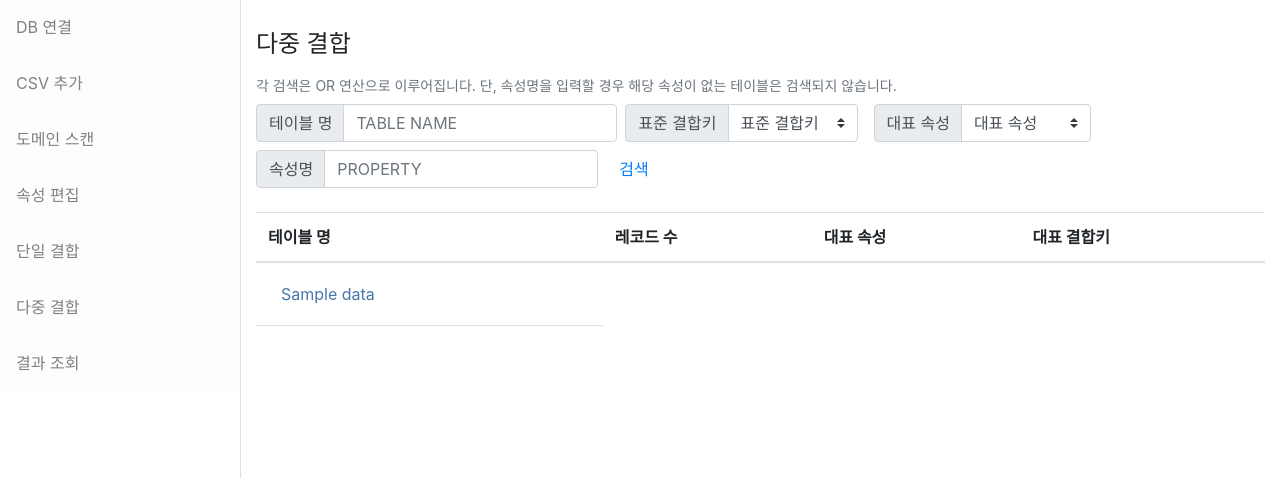
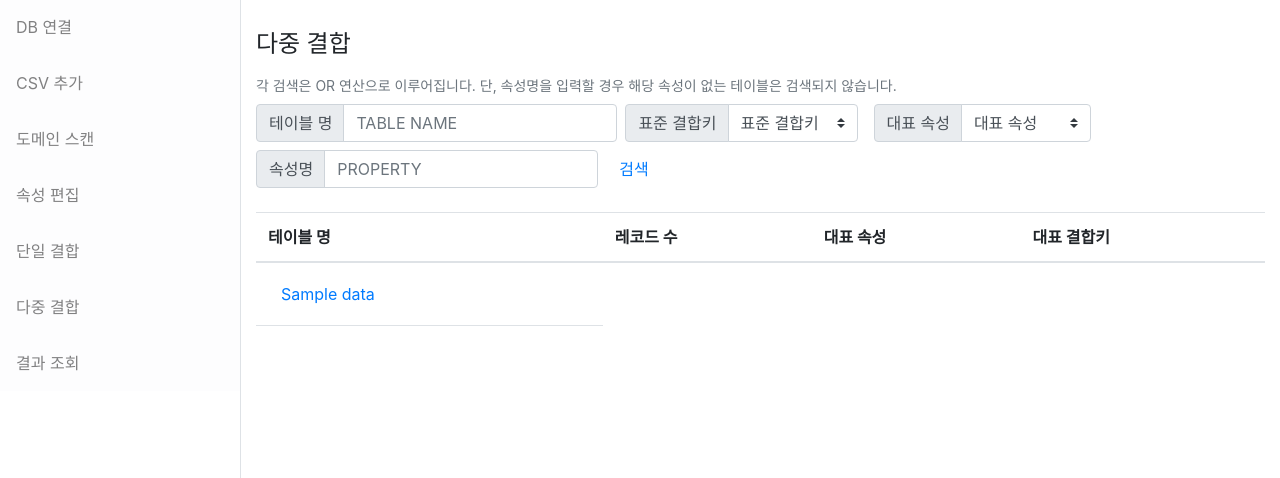
Before and after one commit to mijiFernandes/db_course, a Django app: template templates/multijoin/main.html in a window 1280 px wide. Shown: the part 67-545 px from the top of the page. Run offline with Django 4.2, Linux system fonts and the light colour scheme; the template is opened without the code that fills it: most values are stand-ins (such as "Sample title", 1, 10 or a date in 2020); some libraries are stand-ins or nearby versions.

Commit message:
221222 | changed color

```diff
--- a/templates/multijoin/main.html
+++ b/templates/multijoin/main.html
@@ -58,7 +58,7 @@
           {% csrf_token %}
         {% for data in tuples %}
           {% if forloop.first%}
-          <td><button class="btn btn-link-2" type="submit" name="table_name" value={{data}}>{{data}}</button></td>
+          <td><button class="btn btn-link" type="submit" name="table_name" value={{data}}>{{data}}</button></td>
           {% elif forloop.last %}
           <td><select class="custom-select mr-sm-2" id="rkey" name="rkey">
             {% for key in data %}
--- a/templates/singlejoin/join.html
+++ b/templates/singlejoin/join.html
@@ -41,7 +41,7 @@
           <tr>
           {% for data in tuples %}
             {% if forloop.first%}
-            <td><a href="{% url 'singlejoin' data %}" class="btn btn-link-2">{{data}}</a></td>
+            <td><a href="{% url 'singlejoin' data %}" class="btn btn-link">{{data}}</a></td>
             {% else %}
             <td>{{data}}</td>
             {% endif %}
```
